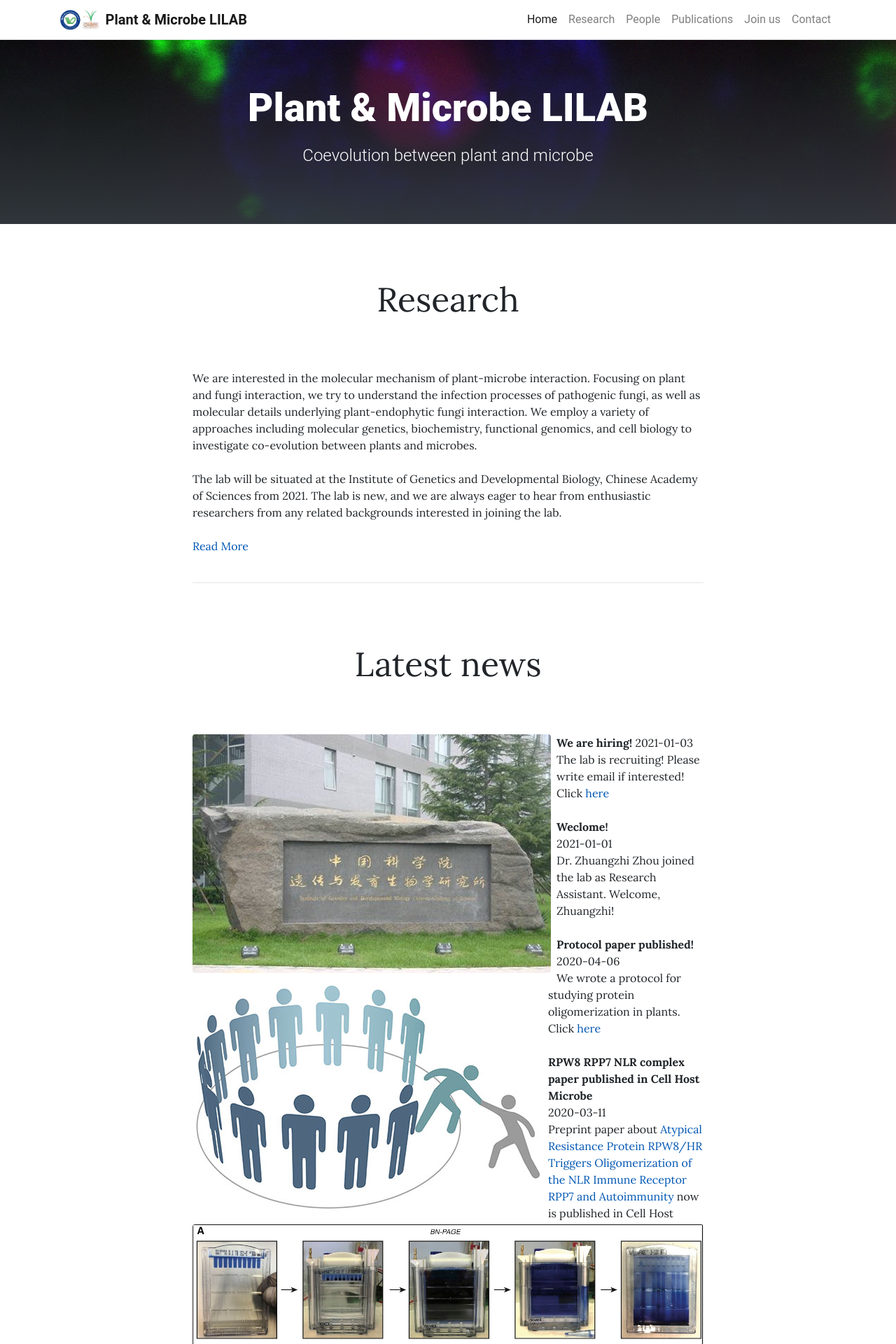
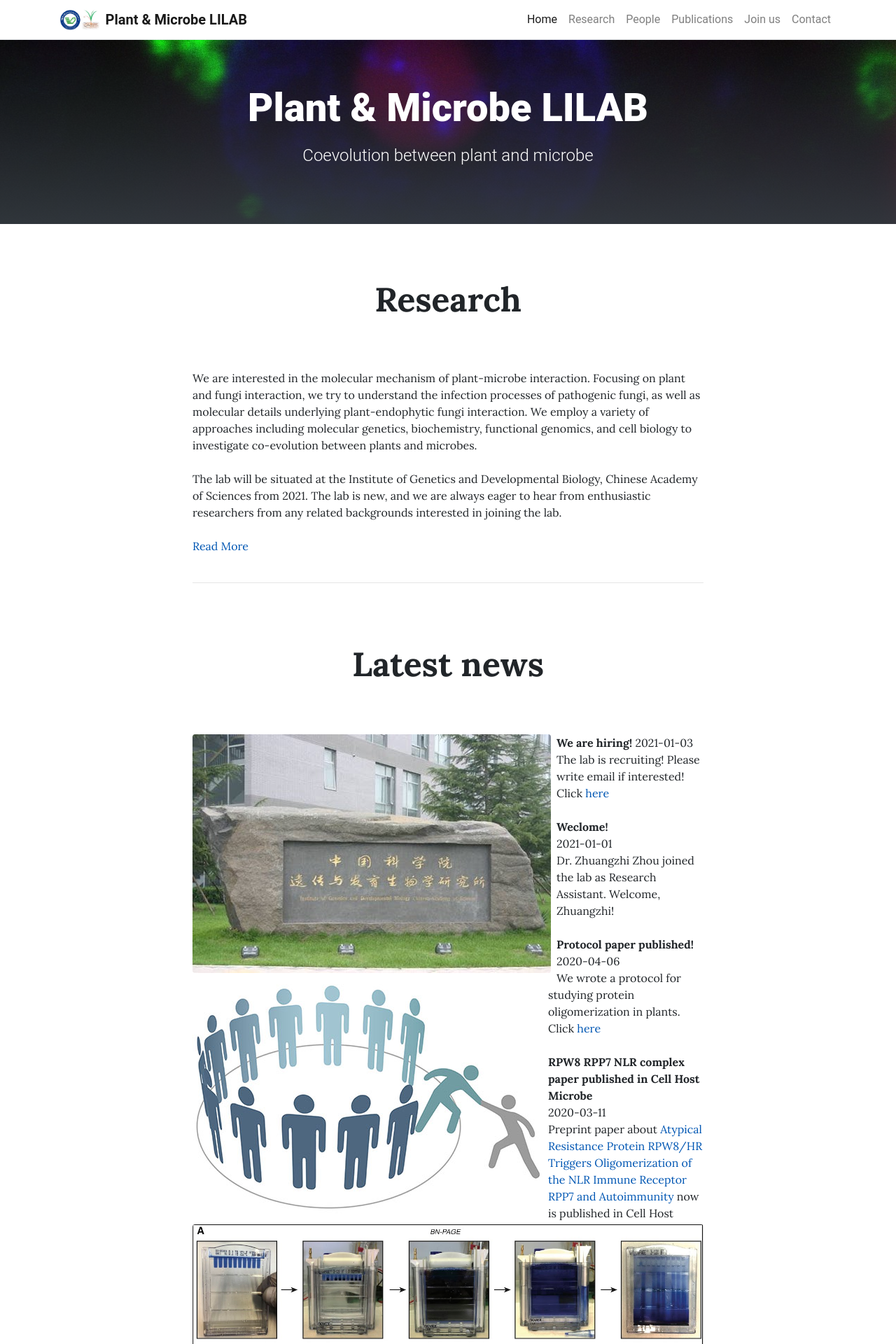
Before and after one commit to leili-plantmicrobe/leili-plantmicrobe.github.io, a Jekyll site: the page built from pages/home.md, in a window 1280 px wide. Shown: the top 1920 px of the page at 70% size. Built offline with Jekyll 4.4.1, drawn with Linux system fonts in a browser that asks for light colours.

Commit message:
Update home.md

```diff
--- a/pages/home.md
+++ b/pages/home.md
@@ -8,8 +8,8 @@ permalink: /
 &nbsp;
 &nbsp;
 <p align="center">
-<font size="20">
-Research
+<font size="14">
+  <b>Research</b>
 </font>
 </p>
 <br/>
@@ -30,8 +30,8 @@ The lab will be situated at the Institute of Genetics and Developmental Biology,
 <br/>
 <br/>
 <p align="center">
-<font size="16">
-Latest news
+<font size="14">
+<b>Latest news</b>
 </font>
 </p>
 <br/>
```
